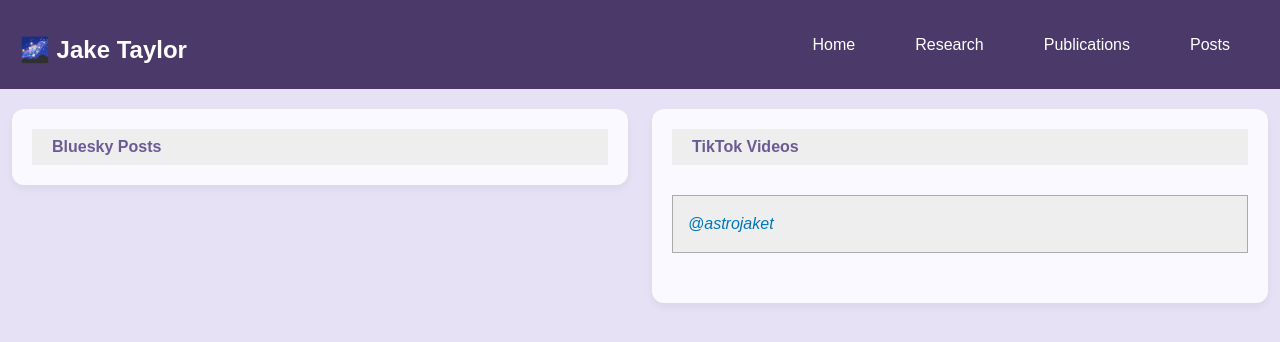
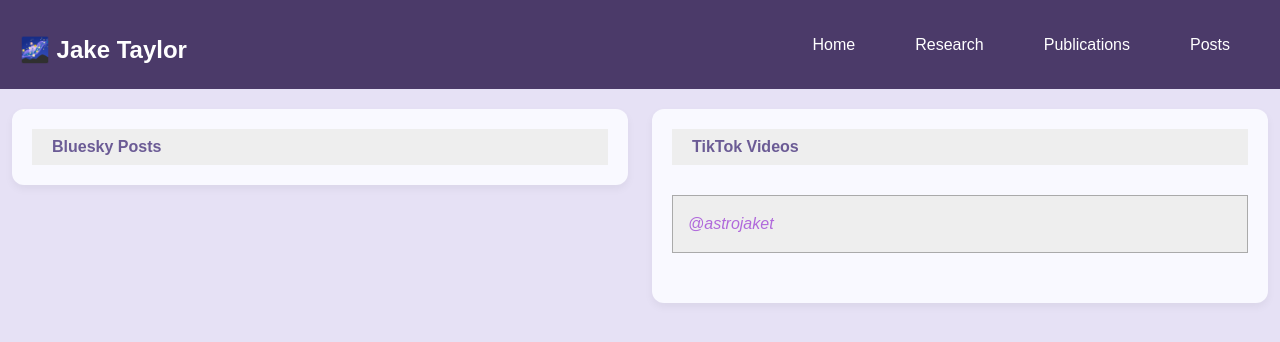
Before and after one commit to astrojaket/astrojaket.github.io, a Jekyll site: the page built from _pages/posts.html, in a window 1280 px wide. Shown: the top 342 px of the page. Built offline with Jekyll 4.4.1, drawn with Linux system fonts in a browser that asks for light colours; a script that is not in the unit is left out.

Commit message:
publication style

```diff
--- a/assets/css/style.css
+++ b/assets/css/style.css
@@ -144,7 +144,7 @@
 }
 a:link, a:visited {
 	text-decoration:none;
-	color:#0077BB;
+	color:#B069DB;
 }
 a:hover, a:active{
 	color:#0099cc;
```
Also changed, not shown: 1 other file.
